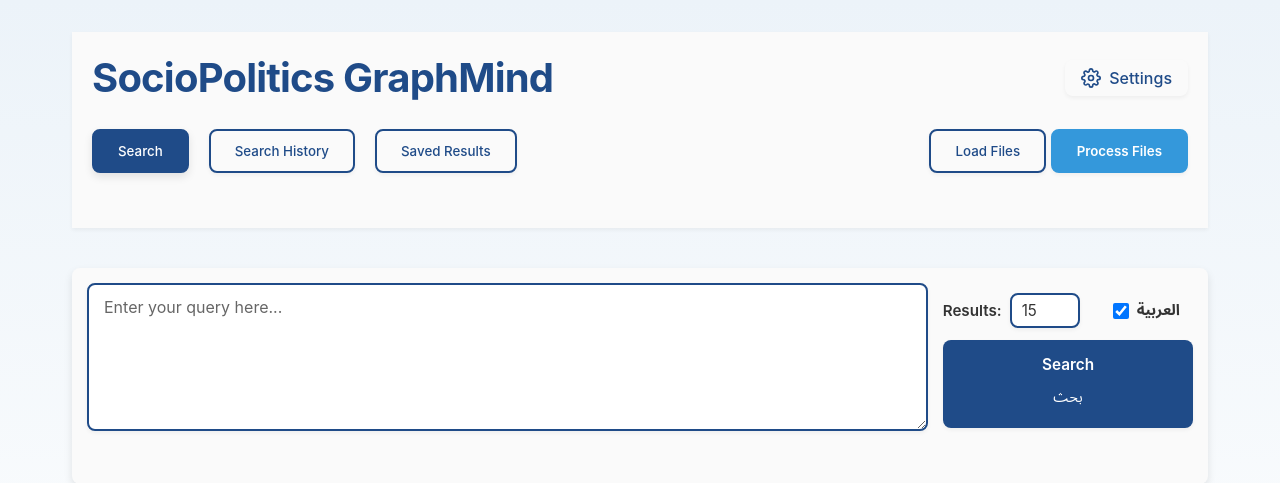
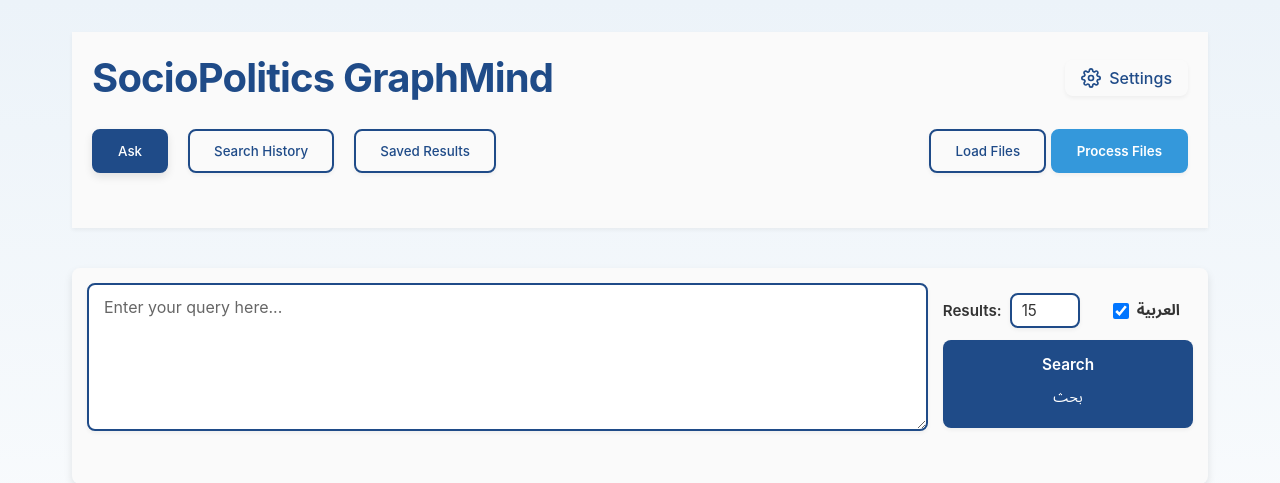
Before and after one commit to Muhanad-husn/hybridRAG, a Flask app: page / in a window 1280 px wide. Shown: the top 483 px of the page. Run offline with Flask 3, Linux system fonts and the light colour scheme; parts of the project's set-up code (start-up, migrations or seed data) failed here and were passed over.

Commit message:
Changes Search panel to Ask

```diff
--- a/templates/index.html
+++ b/templates/index.html
@@ -20,7 +20,7 @@
                 </button>
             </div>
             <nav class="main-nav">
-                <button class="nav-btn active" data-view="search">Search</button>
+                <button class="nav-btn active" data-view="search">Ask</button>
                 <button class="nav-btn" data-view="history">Search History</button>
                 <button class="nav-btn" data-view="saved">Saved Results</button>
                 <div class="file-actions">
```
